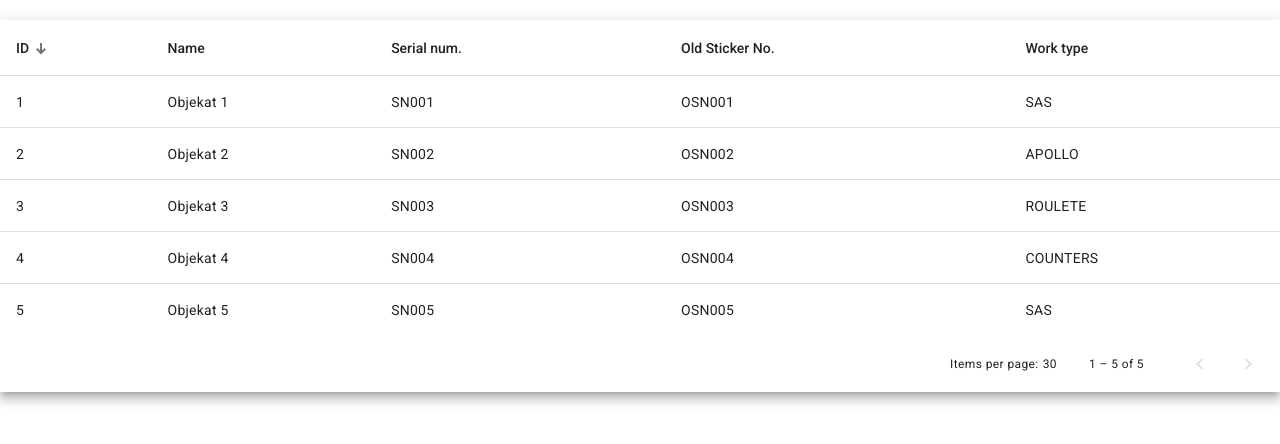
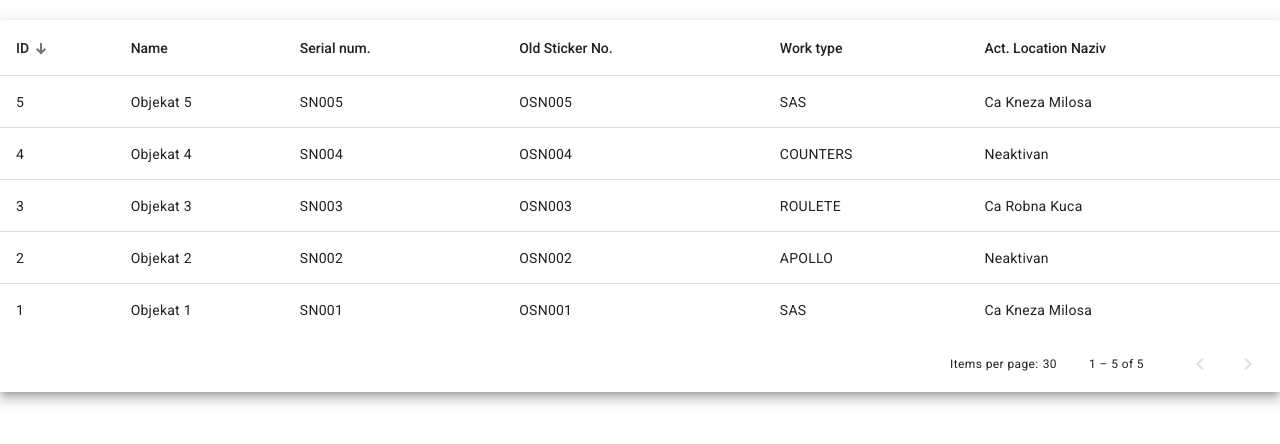
Before and after one commit to ajovano18191/EvidencijaAparata, an Angular app in the folder evidencijaaparata.client/: page / in a window 1280 px wide. Shown: the top 444 px of the page. Built offline with nearby package versions, Linux system fonts and the light colour scheme; no server answers; data requests are answered from the project's data file.

Commit message:
Povlacanje podataka sa json-server

```diff
--- /dev/null
+++ b/evidencijaaparata.client/db.json
@@ -0,0 +1,47 @@
+{
+  "gm_base": [
+    {
+      "id": 1,
+      "name": "Objekat 1",
+      "serial_num": "SN001",
+      "old_sticker_no": "OSN001",
+      "work_type": "SAS",
+      "act_location_naziv": "Ca Kneza Milosa",
+      "act_location_id":  1
+    },
+    {
+      "id": 2,
+      "name": "Objekat 2",
+      "serial_num": "SN002",
+      "old_sticker_no": "OSN002",
+      "work_type": "APOLLO",
+      "act_location_naziv": "Neaktivan"
+    },
+    {
+      "id": 3,
+      "name": "Objekat 3",
+      "serial_num": "SN003",
+      "old_sticker_no": "OSN003",
+      "work_type": "ROULETE",
+      "act_location_naziv": "Ca Robna Kuca",
+      "act_location_id": 2
+    },
+    {
+      "id": 4,
+      "name": "Objekat 4",
+      "serial_num": "SN004",
+      "old_sticker_no": "OSN004",
+      "work_type": "COUNTERS",
+      "act_location_naziv": "Neaktivan"
+    },
+    {
+      "id": 5,
+      "name": "Objekat 5",
+      "serial_num": "SN005",
+      "old_sticker_no": "OSN005",
+      "work_type": "SAS",
+      "act_location_naziv": "Ca Kneza Milosa",
+      "act_location_id": 1
+    }
+  ]
+}
--- a/evidencijaaparata.client/src/app/gm-base.component.html
+++ b/evidencijaaparata.client/src/app/gm-base.component.html
@@ -38,6 +38,12 @@
         <td mat-cell *matCellDef="let row">{{row.work_type}}</td>
       </ng-container>
 
+      <!-- Act. Location Naziv Column -->
+      <ng-container matColumnDef="act_location_naziv">
+        <th mat-header-cell *matHeaderCellDef mat-sort-header disableClear>Act. Location Naziv</th>
+        <td mat-cell *matCellDef="let row">{{row.act_location_naziv}}</td>
+      </ng-container>
+
       <tr mat-header-row *matHeaderRowDef="displayedColumns"></tr>
       <tr mat-row *matRowDef="let row; columns: displayedColumns;"></tr>
     </table>
--- a/evidencijaaparata.client/src/app/gm-base.component.ts
+++ b/evidencijaaparata.client/src/app/gm-base.component.ts
@@ -17,7 +17,7 @@ import { GMBase, GMBaseWorkType } from './gm-base.interface';
   styleUrls: ['./gm-base.component.css']
 })
 export class GmBaseComponent implements AfterViewInit {
-  displayedColumns: string[] = ['id', 'name', 'serial_num', 'old_sticker_no', 'work_type',];
+  displayedColumns: string[] = ['id', 'name', 'serial_num', 'old_sticker_no', 'work_type', 'act_location_naziv',];
   exampleDatabase: ExampleHttpDatabase | null = null;
   data: GMBase[] = [];
 
@@ -44,6 +44,7 @@ export class GmBaseComponent implements AfterViewInit {
             this.sort.active,
             this.sort.direction,
             this.paginator.pageIndex,
+            30
           ).pipe(catchError(() => observableOf(null)));
         }),
         map(data => {
@@ -61,57 +62,24 @@ export class GmBaseComponent implements AfterViewInit {
   }
 }
 
-/** An example database that the data source uses to retrieve data for the table. */
 export class ExampleHttpDatabase {
   constructor(private _httpClient: HttpClient) { }
 
-  getRepoIssues(sort: string, order: SortDirection, page: number): Observable<{ items: GMBase[], total_count: number }> {
-    return of({
-      items: [
-        {
-          id: 1,
-          name: 'Objekat 1',
-          serial_num: 'SN001',
-          old_sticker_no: 'OSN001',
-          work_type: GMBaseWorkType.SAS
-        },
-        {
-          id: 2,
-          name: 'Objekat 2',
-          serial_num: 'SN002',
-          old_sticker_no: 'OSN002',
-          work_type: GMBaseWorkType.APOLLO
-        },
-        {
-          id: 3,
-          name: 'Objekat 3',
-          serial_num: 'SN003',
-          old_sticker_no: 'OSN003',
-          work_type: GMBaseWorkType.ROULETE
-        },
-        {
-          id: 4,
-          name: 'Objekat 4',
-          serial_num: 'SN004',
-          old_sticker_no: 'OSN004',
-          work_type: GMBaseWorkType.COUNTERS
-        },
-        {
-          id: 5,
-          name: 'Objekat 5',
-          serial_num: 'SN005',
-          old_sticker_no: 'OSN005',
-          work_type: GMBaseWorkType.SAS
-        },
-      ],
-      total_count: 5,
-    }).pipe(
-      delay(2000),
-    );
-    //const href = 'https://api.github.com/search/issues';
-    //const requestUrl = `${href}?q=repo:angular/components&sort=${sort}&order=${order}&page=${page + 1
-    //  }`;
-
-    //return this._httpClient.get<GithubApi>(requestUrl);
+  getRepoIssues(sort: string, order: SortDirection, page: number, limit: number): Observable<{ items: GMBase[], total_count: number }> {
+    const href = "http://localhost:3000/gm_base";
+    return this._httpClient.get<GMBase[]>(href, {
+      params: {
+        _sort: sort,
+        _order: order,
+        _page: page + 1,
+        _limit: limit,
+      }
+    })
+      .pipe(
+        map(items => ({
+          items: items,
+          total_count: 5
+        })),
+      );
   }
 }
--- a/evidencijaaparata.client/src/app/gm-base.interface.ts
+++ b/evidencijaaparata.client/src/app/gm-base.interface.ts
@@ -4,6 +4,8 @@ export interface GMBase {
   serial_num: string;
   old_sticker_no: string;
   work_type: GMBaseWorkType;
+  act_location_naziv: string;
+  act_location_id: number | undefined;
 }
 
 export enum GMBaseWorkType {
```
